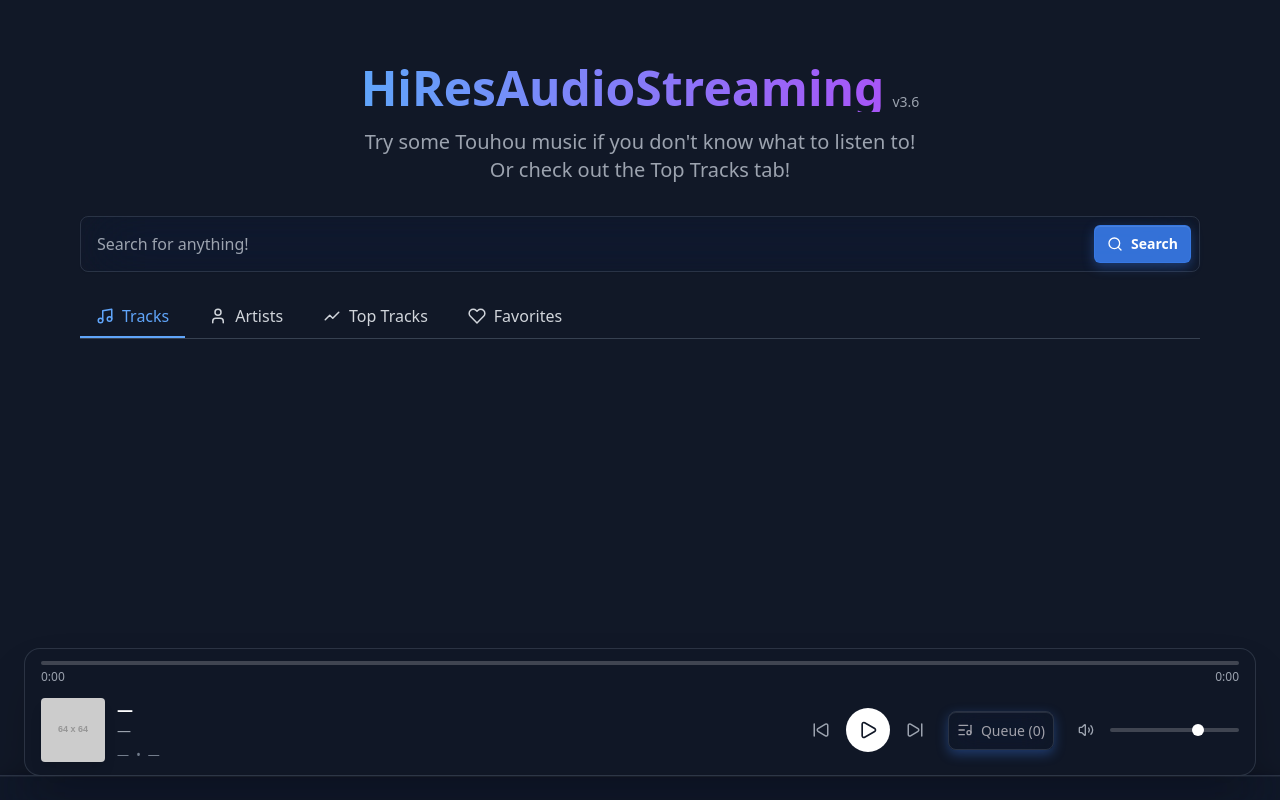
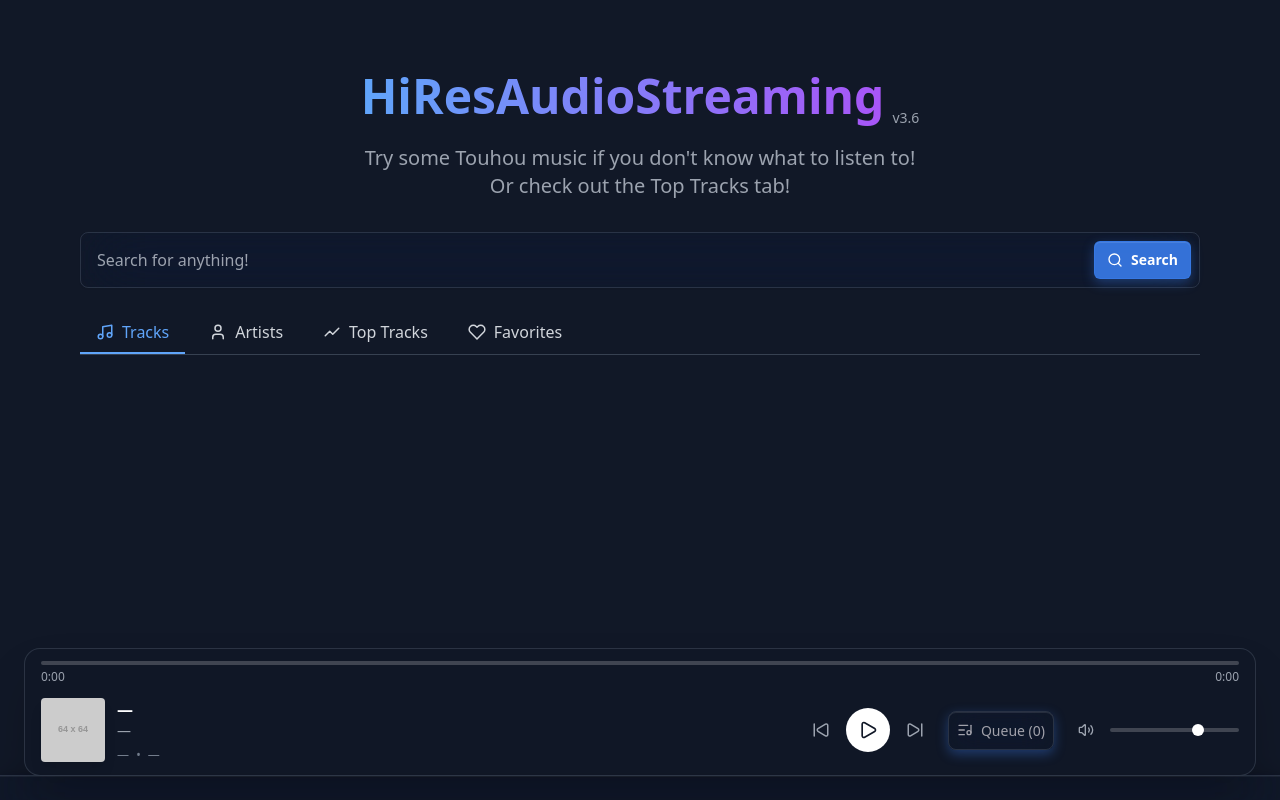
Before and after one commit to dzunggzz/HiResAudioStreaming-MindX, a plain HTML site: page working3/index.html in a window 1280 px wide. Drawn offline with nearby package versions, Linux system fonts and the light colour scheme; sample sign-in values are in the browser's storage; placeholder pictures from the web are drawn by us.

Commit message:
changed line height

```diff
--- a/working3/index.html
+++ b/working3/index.html
@@ -14,7 +14,7 @@
       <div class="py-8 text-center">
         <div class="mb-4 flex items-end justify-center gap-2">
           <h2
-            class="bg-gradient-to-r from-blue-400 to-purple-500 bg-clip-text text-3xl sm:text-5xl font-bold text-transparent"
+            class="bg-gradient-to-r from-blue-400 to-purple-500 bg-clip-text text-[1.875rem]/[2.5rem] sm:text-[3rem]/[4rem] font-bold text-transparent"
           >
             HiResAudioStreaming
           </h2>
```
